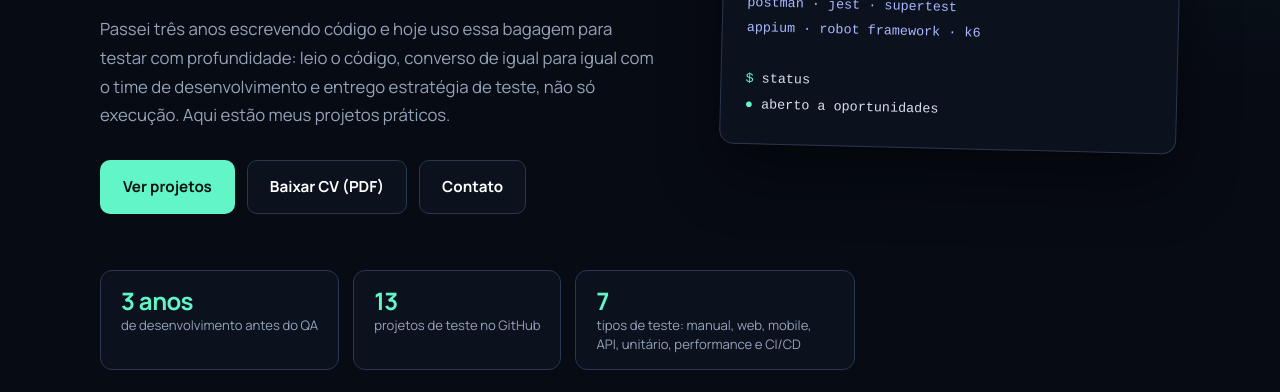
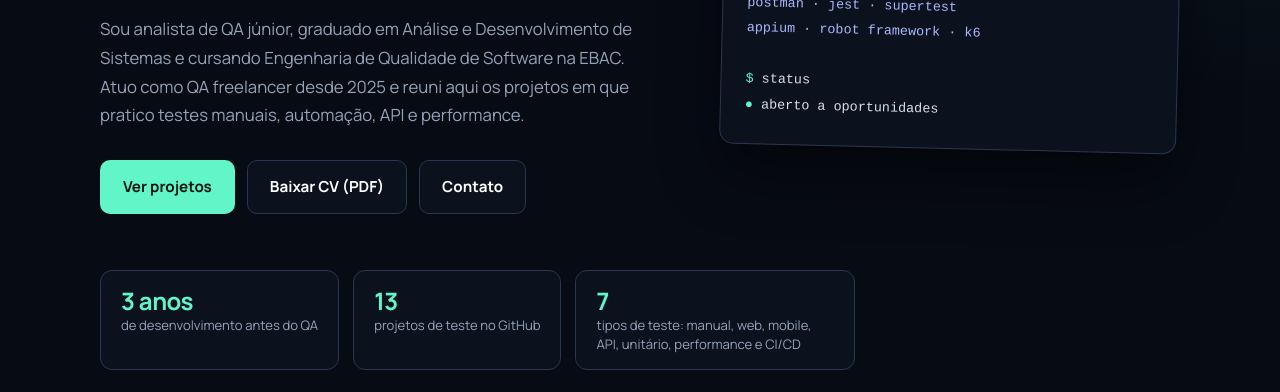
Before and after one commit to enzoacoelho/enzoacoelho.github.io, a plain HTML site: page index.html in a window 1280 px wide. Shown: the part 408-800 px from the top of the page. Drawn offline with Linux system fonts and the light colour scheme.

Commit message:
Update index.html

```diff
--- a/index.html
+++ b/index.html
@@ -39,9 +39,8 @@
             <h1>Oi, eu sou o <span class="grad">Enzo Coelho</span></h1>
             <p class="role">Analista de QA júnior · ex-desenvolvedor</p>
             <p class="lead">
-              Passei três anos escrevendo código e hoje uso essa bagagem para testar com profundidade:
-              leio o código, converso de igual para igual com o time de desenvolvimento e entrego
-              estratégia de teste, não só execução. Aqui estão meus projetos práticos.
+              Sou analista de QA júnior, graduado em Análise e Desenvolvimento de Sistemas e cursando Engenharia de Qualidade de Software na EBAC.
+              Atuo como QA freelancer desde 2025 e reuni aqui os projetos em que pratico testes manuais, automação, API e performance.
             </p>
             <div class="cta">
               <a class="btn primary" href="#projetos">Ver projetos</a>
```
